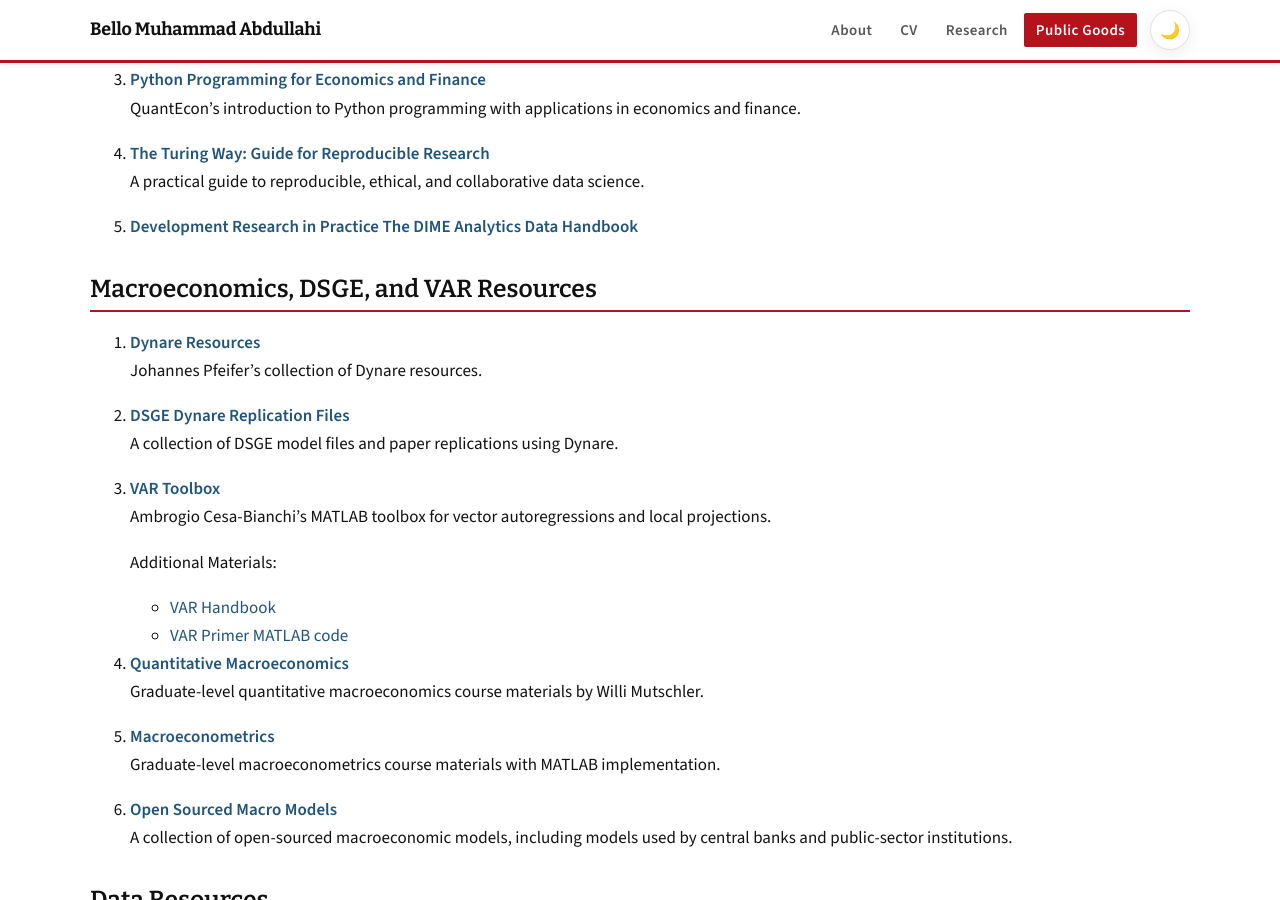
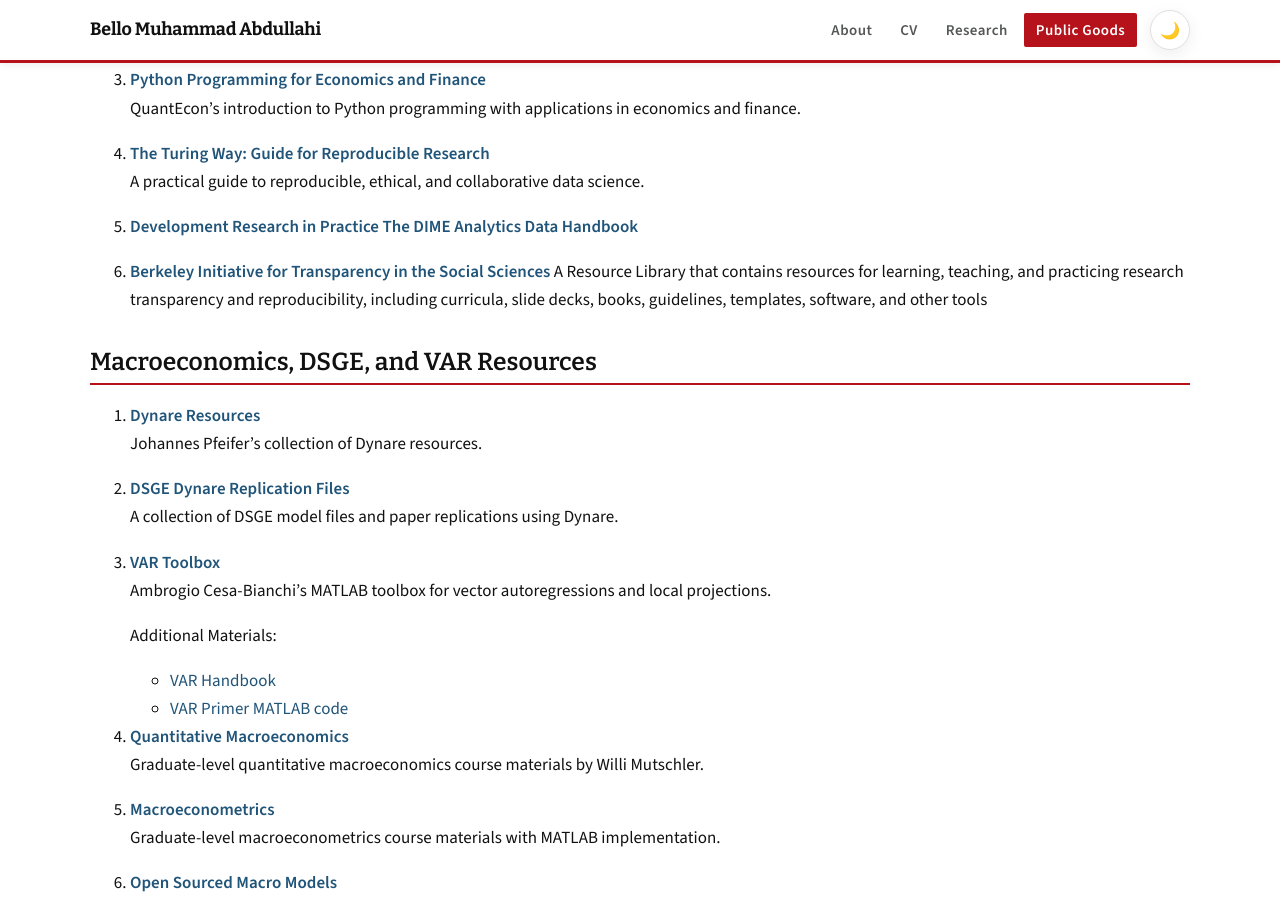
Before and after one commit to Bello-Abdullahi/Bello-Abdullahi.github.io, a Jekyll site: the page built from _pages/resources.md, in a window 1280 px wide and 900 px high, scrolled down 761 px. Built offline with Jekyll 4.4.1, drawn with Linux system fonts in a browser that asks for light colours.

Commit message:
Add BITSS resource for research transparency
Added a new resource for research transparency and reproducibility.

```diff
--- a/_pages/resources.md
+++ b/_pages/resources.md
@@ -37,6 +37,9 @@ This page collects resources I have found useful and believe others may benefit
    A practical guide to reproducible, ethical, and collaborative data science.
 
 5. [**Development Research in Practice The DIME Analytics Data Handbook**](https://worldbank.github.io/dime-data-handbook/)
+
+6. [**Berkeley Initiative for Transparency in the Social Sciences**](https://www.bitss.org/resource-library/)
+   A Resource Library that contains resources for learning, teaching, and practicing research transparency and reproducibility, including curricula, slide decks, books, guidelines, templates, software, and other tools
 
 
 ## Macroeconomics, DSGE, and VAR Resources
```
